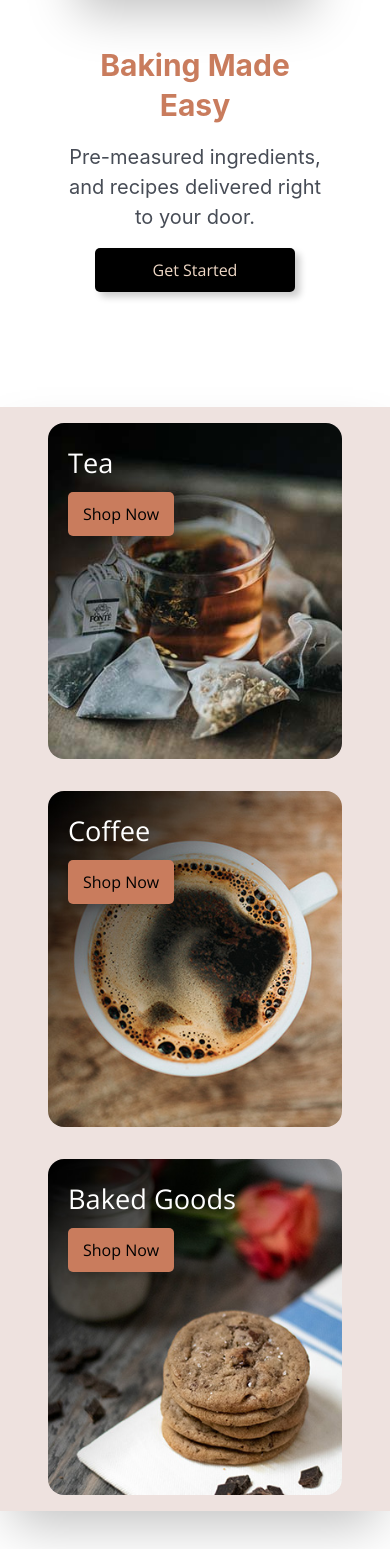
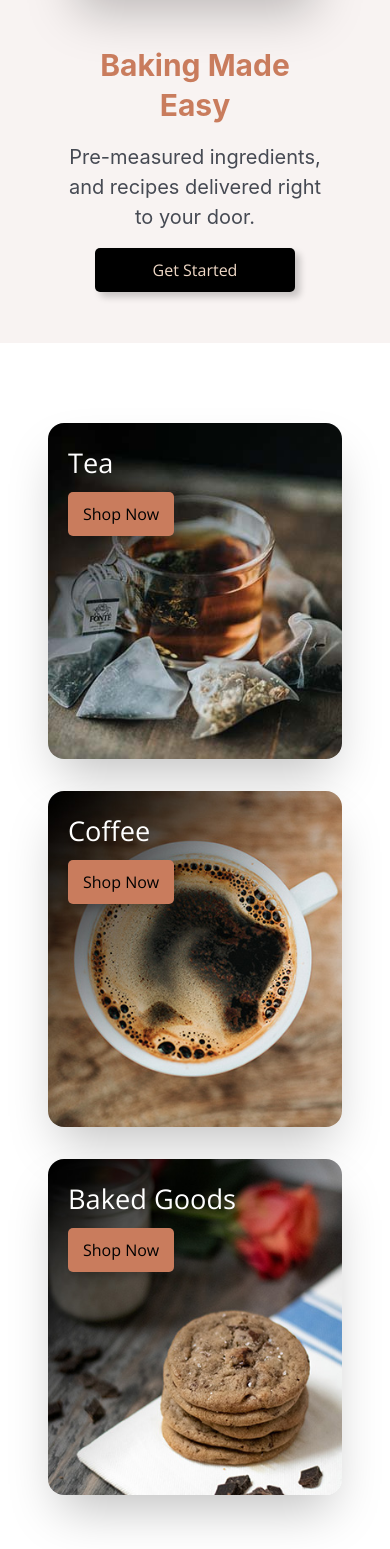
Before and after one commit to fractionallybaked/MiseEnPlace, a React (Create React App) app: page / in a window 390 px wide. Shown: the part 448-1997 px from the top of the page. Built offline with nearby package versions, Linux system fonts and the light colour scheme; no server answers.

Commit message:
fixed hamburger close issue and register pw message

```diff
--- a/src/components/LandingPage.js
+++ b/src/components/LandingPage.js
@@ -1,5 +1,4 @@
 import React from 'react';
-import mainImage from '../images/landingBg.jpg';
 import coffee from '../images/coffee.jpg';
 import cookies from '../images/cookies.jpg';
 import tea from '../images/tea.jpg';
@@ -19,6 +18,7 @@ const LandingPage = () => {
                 px={8}
                 mb={16}
                 mt='200px'
+                bg='#F8F3F2'
             >
 
                 <Stack
@@ -64,8 +64,8 @@ const LandingPage = () => {
                 minH="70vh"
                 px={8}
                 mb={16}
-                bg='#eee2df'
-                shadow='2xl'>
+                bg='white'
+                >
                 <Box m='1em'>
                     <div className="landing-inner-product-card">
                         <h3>Baked Goods</h3>
@@ -73,7 +73,7 @@ const LandingPage = () => {
                             <button>Shop Now</button>
                         </Link>
                     </div>
-                    <Image size='100%' src={cookies} rounded='1rem' />
+                    <Image size='100%' src={cookies} rounded='1rem' shadow='2xl' />
                 </Box>
                 <Box m='1em'>
                     <div className="landing-inner-product-card">
@@ -82,7 +82,7 @@ const LandingPage = () => {
                             <button>Shop Now</button>
                         </Link>
                     </div>
-                    <Image size='100%' src={coffee} rounded='1rem' />
+                    <Image size='100%' src={coffee} rounded='1rem' shadow='2xl' />
                 </Box>
                 <Box m='1em'>
                     <div className="landing-inner-product-card">
@@ -91,7 +91,7 @@ const LandingPage = () => {
                             <button>Shop Now</button>
                         </Link>
                     </div>
-                    <Image size='100%' src={tea} rounded='1rem' />
+                    <Image size='100%' src={tea} rounded='1rem' shadow='2xl'/>
                 </Box>
             </Flex>
         </>
--- a/src/components/Navbar.js
+++ b/src/components/Navbar.js
@@ -25,7 +25,7 @@ const Navbar = ({
 
   return (
     <nav>
-      <div className="hamburger-icon" onClick={() => setHamburgerOpen(true)}>
+      <div className="hamburger-icon" onClick={() =>{ setHamburgerOpen(true); toggleHamburger()}}>
         <Hamburger isOpen={hamburgerOpen}/>
       </div>
       <section className={hamburgerOpen ? "nav-links show" : "nav-links hide"}>
--- a/src/components/Register.js
+++ b/src/components/Register.js
@@ -149,7 +149,7 @@ const Register = ({ isLoggedIn, setIsLoggedIn }) => {
                     </Button>
                   </InputRightElement>
                 </InputGroup>
-                <FormHelperText textAlign="right">
+                <FormHelperText textAlign="center">
                   <Link>Password must be at least 8 characters</Link>
                 </FormHelperText>
               </FormControl>
```
